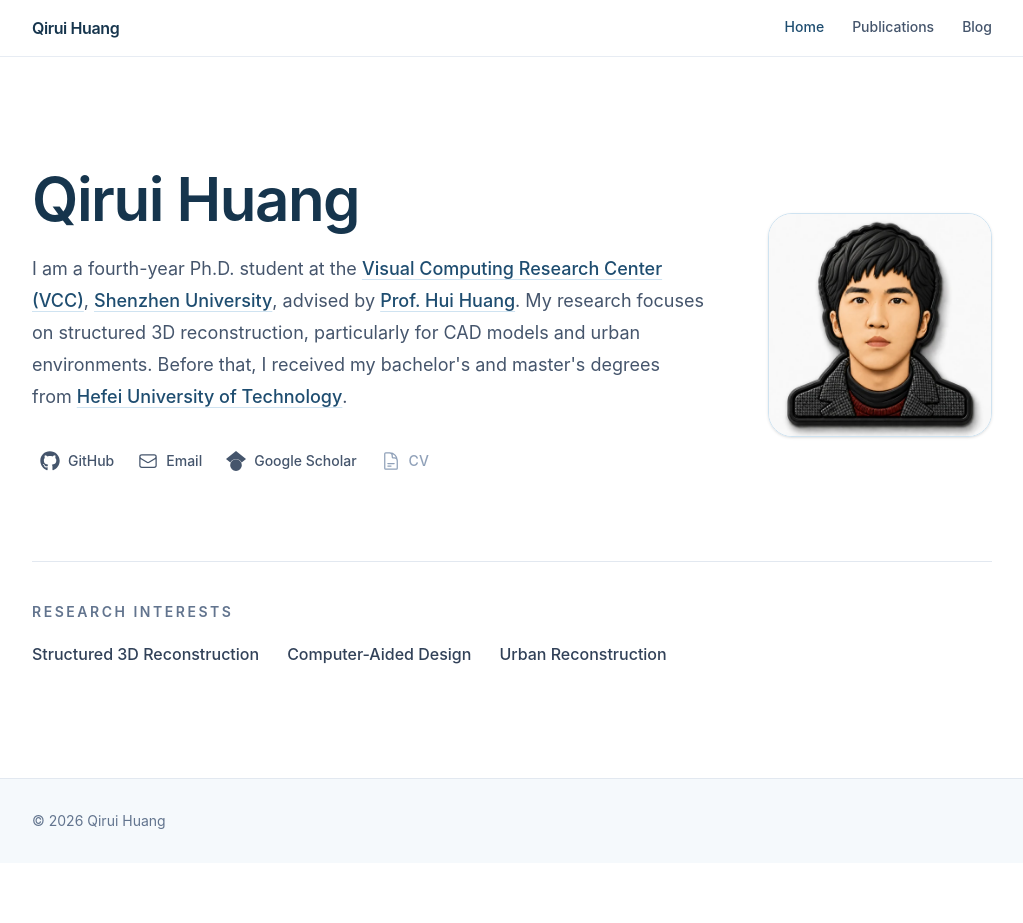
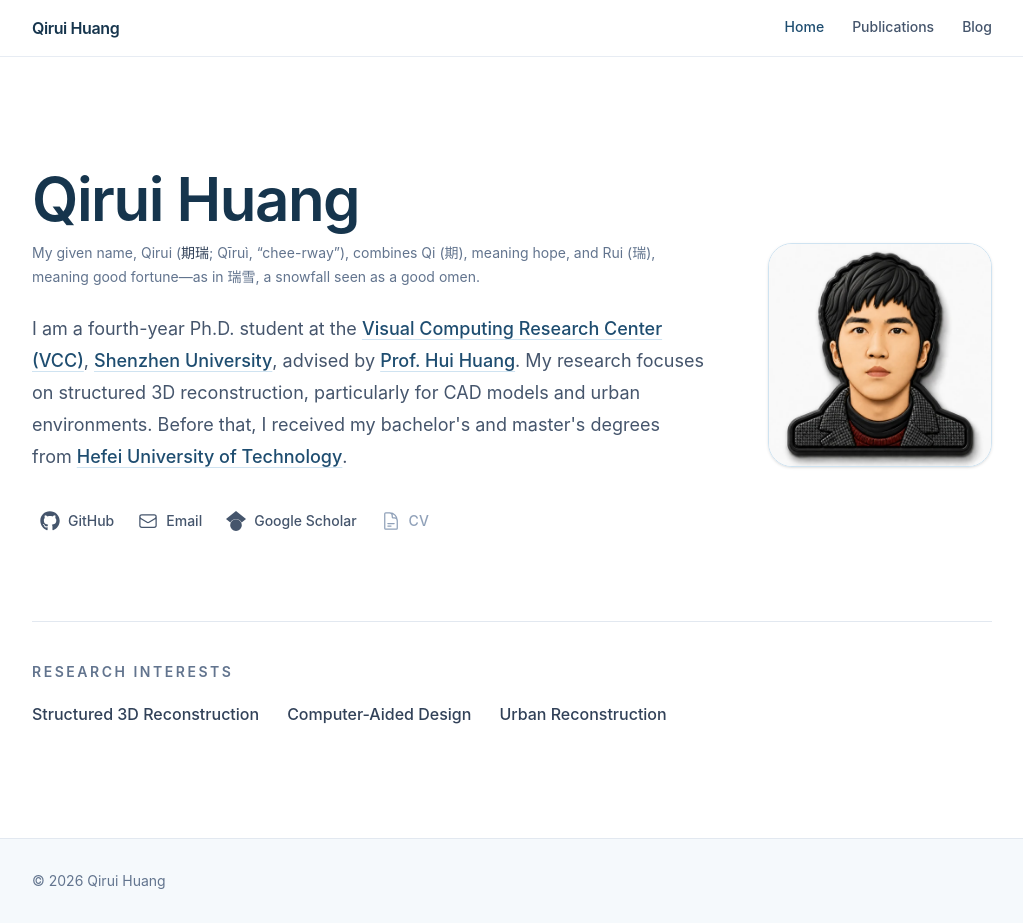
Before and after one commit to qrhuang2021/qrhuang2021.github.io, a React (Vite) app: page /#/ in a window 1280 px wide. Shown: the whole page, without its empty margins (128-1151 px from the left). Before the commit the page ends 863 px from the top, so only its background shows below. Built offline with nearby package versions, Linux system fonts and the light colour scheme.

Commit message:
feat: explain Chinese given name

```diff
--- a/src/pages/HomePage.jsx
+++ b/src/pages/HomePage.jsx
@@ -70,6 +70,16 @@ function HomePage() {
           <h1 className="text-4xl font-semibold tracking-tight text-academic-900 sm:text-5xl lg:text-6xl">
             {profile.name}
           </h1>
+          <p className="mt-3 max-w-2xl text-sm leading-6 text-slate-500">
+            My given name, Qirui (
+            <span className="font-medium text-slate-700" lang="zh-Hans">
+              期瑞
+            </span>
+            ; Qīruì, &ldquo;chee-rway&rdquo;), combines Qi (
+            <span lang="zh-Hans">期</span>), meaning hope, and Rui (
+            <span lang="zh-Hans">瑞</span>), meaning good fortune&mdash;as in{' '}
+            <span lang="zh-Hans">瑞雪</span>, a snowfall seen as a good omen.
+          </p>
           <p className="mt-6 max-w-2xl text-lg leading-8 text-slate-600">
             I am a {profile.stage} at the{' '}
             <BiographyLink href={profile.affiliation.lab.href}>
```
